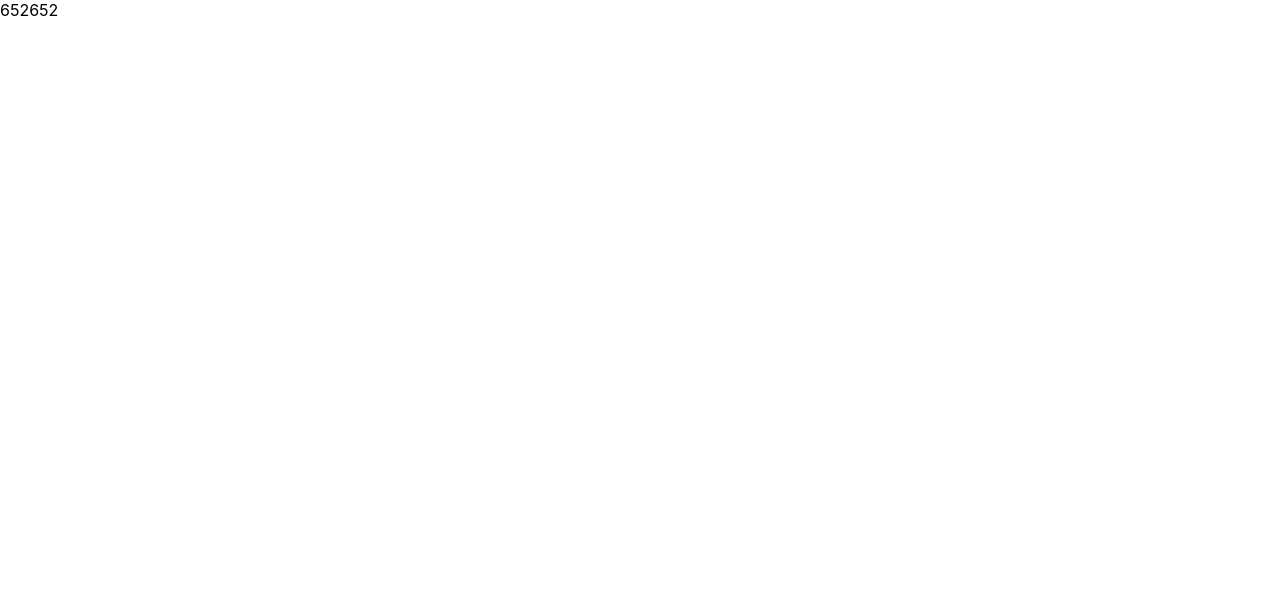
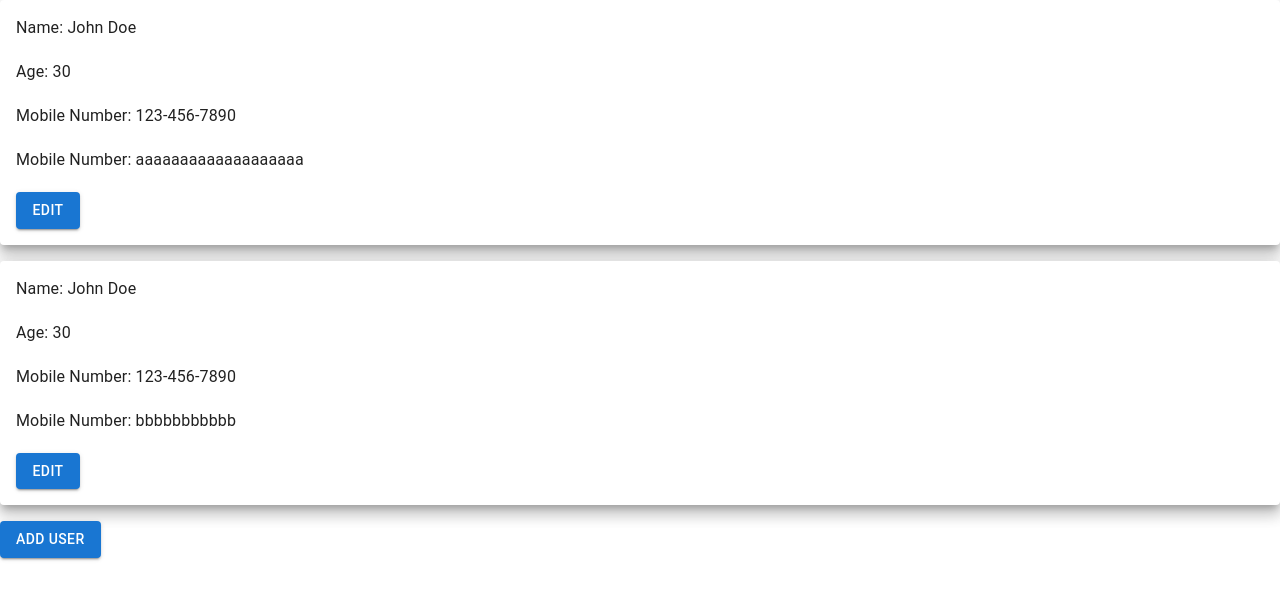
Before and after one commit to KAMADUSHKA/store-project, a React (Create React App) app: page /SmartMsg in a window 1280 px wide. Shown: the top 600 px of the page. Built offline with nearby package versions, Linux system fonts and the light colour scheme.

Commit message:
create the sampale

```diff
--- a/src/Pages/SmartMsg.js
+++ b/src/Pages/SmartMsg.js
@@ -1,8 +1,99 @@
-import { Box, Button, Card, CardContent, CardHeader, Divider, Grid, TextField } from '@mui/material'
-import React from 'react'
+import React, { useState } from 'react';
+import { Table, TableContainer, TableHead, TableBody, TableRow, TableCell, Paper, Button, InputLabel, ListItemText, TextField, ListItem, List, Typography } from '@mui/material';
+import { Form, Formik } from 'formik';
+
+const initialData = [
+  { Service: 'John Doe', ServiceIp: 30, ServerParth: '123-456-7890', Discription: 'aaaaaaaaaaaaaaaaaaa' },
+  { Service: 'John Doe', ServiceIp: 30, ServerParth: '123-456-7890', Discription: 'bbbbbbbbbbb' },
+];
 
 export default function SmartMsg() {
+
+  const [data, setData] = useState(initialData);
+  const [editIndex, setEditIndex] = useState(-1);
+  const [editUser, setEditUser] = useState({ Service: '', ServiceIp: '', ServerParth:'' , Discription:'' });
+
+  const handleEdit = (index) => {
+    setEditIndex(index);
+    setEditUser(data[index]);
+  };
+
+  const handleChange = () => {
+    const newData = [...data];
+    newData[editIndex] = editUser;
+    setData(newData);
+    setEditIndex(-1);
+    setEditUser(initialData);
+    // console.log(newData);
+  };
+
+  const handleAdd = () => {
+    const newData = [...data, initialData];
+    setData(newData);
+  };
+
+  const handledata = (e) => {
+    setEditUser({ ...editUser, [e.target.name]: e.target.value });
+  };
+
+
+  // const handleSave = (values) => {
+  //   console.log("User Data:", values);
+
+  // };
+
+
   return (
-    <>652652</>
+    <>
+    <Formik
+    initialValues={{ Service: '', ServiceIp: '', ServerParth:'' , Discription:'' }}
+    onSubmit={(values) => handleChange(values)}
+    >
+
+{({
+          values,
+          isSubmitting,
+          handleBlur,
+          handleChange,
+          handleSubmit,
+          isValid,
+          setFieldValue,
+        }) => (
+      <Form>
+
+
+      {data.map((user, index) => (
+        <Paper key={index} elevation={10} style={{ padding: '16px', marginBottom: '16px' }}>
+          {editIndex === index ? (
+            <>
+              <TextField name="Service" label="Service" value={editUser.Service} onChange={handledata} /><br/><br/>
+              <TextField name="ServiceIp" label="ServiceIp" value={editUser.ServiceIp} onChange={handledata} /><br/><br/>
+              <TextField name="ServerParth" label="ServerParth" value={editUser.ServerParth} onChange={handledata} /><br/><br/>
+              <TextField name="Discription" label="Discription" value={editUser.Discription} onChange={handledata} /><br/><br/>
+              <Button type='submit' variant="contained" color="primary">
+                Save
+              </Button>
+            </>
+          ) : (
+            <>
+              <Typography variant="body1">Name: {user.Service}</Typography><br/>
+              <Typography variant="body1">Age: {user.ServiceIp}</Typography><br/>
+              <Typography variant="body1">Mobile Number: {user.ServerParth}</Typography><br/>
+              <Typography variant="body1">Mobile Number: {user.Discription}</Typography><br/>
+              <Button variant="contained" color="primary" onClick={() => handleEdit(index)}>
+                Edit
+              </Button>
+            </>
+          )}
+        </Paper>
+      ))}
+      <Button variant="contained" onClick={handleAdd}>
+        Add User
+      </Button>
+      </Form>
+      )}
+    </Formik>
+
+    </>
   )
 }
```
